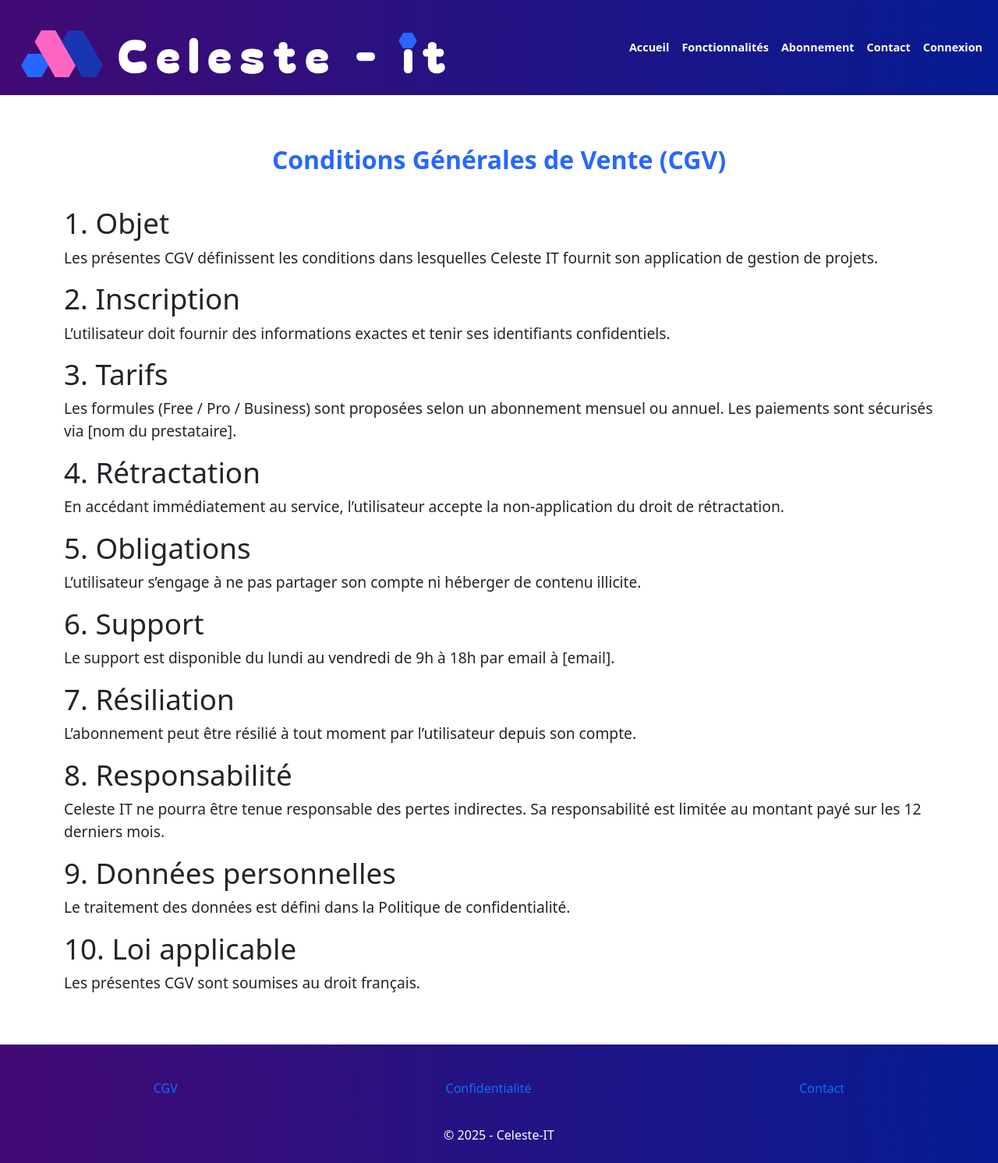
After one commit to Refka-hub93/Celeste-IT-version-2, a Symfony app: template app/templates/main/cgv.html.twig in a window 1280 px wide. The commit adds this page. Shown: the whole page at 78% size. Run offline with Twig, Linux system fonts and the light colour scheme; the template is opened without the code that fills it, so the values that code supplies are empty; some libraries are stand-ins or nearby versions.

Commit message:
meail service et footer done

```diff
--- a/app/public/css/styles.css
+++ b/app/public/css/styles.css
@@ -7,7 +7,7 @@
     --titlecolor: rgb(87, 85, 85);
     --font-color: rgb(104, 7, 117);
     --board-color: rgba(241, 236, 236, 0.767);
-    --button-table:rgb(255, 102, 196);
+    --button-table: rgb(255, 102, 196);
     font-size: 16px;
 
 }
@@ -73,6 +73,16 @@ header {
         /* Effet visuel supplémentaire */
     }
 
+    .nav-link.active {
+        color: inherit !important;
+        /* garde la couleur du thème */
+        font-weight: bold !important;
+        /* rend le lien actif gras */
+        background-color: transparent !important;
+        /* supprime le fond gris Bootstrap */
+    }
+
+
     #logonav {
         display: flex;
         align-items: center;
@@ -99,34 +109,38 @@ header {
 
     #titre {
         background: url("../images/font-header.png");
-
+        height: 60vh;
         background-size: cover;
         /* Couvre toute la zone sans déformation */
         background-position: center;
         /* Centre l'image */
         background-repeat: no-repeat;
-
+        margin: 0 !important;
         overflow: auto;
         width: 100%;
-
+        /* // Centrage Flexbox */
+        display: flex;
+        align-items: center;
+        justify-content: center;
+        text-align: center;
 
     }
 
     .contenu-texte {
+        max-width: 100%;
 
         h1 {
 
             font-size: 1.5rem;
             font-weight: bold;
             color: rgb(255, 255, 255);
-
         }
 
         p {
 
             font-size: 1rem;
             padding: 1rem;
-            margin: 1rem;
+
             color: white;
             text-align: center;
 
@@ -626,23 +640,20 @@ footer {
         }
 
         #titre {
-
+            justify-content: flex-start;
+            align-items: start;
             height: 100vh;
 
             .contenu-texte {
                 padding: 2rem;
                 max-width: 50%;
-                padding-block: 3rem;
+                margin: 2rem;
 
                 h1 {
-
                     font-size: 3rem;
-
-
                 }
 
                 p {
-
                     font-size: 2rem;
                     padding: 2rem;
                 }
--- /dev/null
+++ b/app/templates/main/cgv.html.twig
@@ -0,0 +1,59 @@
+{% extends 'base.html.twig' %}
+
+{% block title %}Conditions Générales de Vente{% endblock %}
+
+{% block body %}
+<section class="container py-5">
+  <h1 class="mb-4">Conditions Générales de Vente (CGV)</h1>
+
+  <h2>1. Objet</h2>
+  <p>
+    Les présentes CGV définissent les conditions dans lesquelles Celeste IT fournit son application de gestion de projets.
+  </p>
+
+  <h2>2. Inscription</h2>
+  <p>
+    L’utilisateur doit fournir des informations exactes et tenir ses identifiants confidentiels.
+  </p>
+
+  <h2>3. Tarifs</h2>
+  <p>
+    Les formules (Free / Pro / Business) sont proposées selon un abonnement mensuel ou annuel. Les paiements sont sécurisés via [nom du prestataire].
+  </p>
+
+  <h2>4. Rétractation</h2>
+  <p>
+    En accédant immédiatement au service, l’utilisateur accepte la non-application du droit de rétractation.
+  </p>
+
+  <h2>5. Obligations</h2>
+  <p>
+    L’utilisateur s’engage à ne pas partager son compte ni héberger de contenu illicite.
+  </p>
+
+  <h2>6. Support</h2>
+  <p>
+    Le support est disponible du lundi au vendredi de 9h à 18h par email à [email].
+  </p>
+
+  <h2>7. Résiliation</h2>
+  <p>
+    L’abonnement peut être résilié à tout moment par l’utilisateur depuis son compte.
+  </p>
+
+  <h2>8. Responsabilité</h2>
+  <p>
+    Celeste IT ne pourra être tenue responsable des pertes indirectes. Sa responsabilité est limitée au montant payé sur les 12 derniers mois.
+  </p>
+
+  <h2>9. Données personnelles</h2>
+  <p>
+    Le traitement des données est défini dans la Politique de confidentialité.
+  </p>
+
+  <h2>10. Loi applicable</h2>
+  <p>
+    Les présentes CGV sont soumises au droit français.
+  </p>
+</section>
+{% endblock %}
--- a/app/templates/partials/footer.html.twig
+++ b/app/templates/partials/footer.html.twig
@@ -1,13 +1,8 @@
 <footer>
-    <ul>
-        <li>
-            Confidentialité
-        </li>
-        <li>Conditions légales</li>
-        <li>CGV</li>
-        <li>Contact</li>
-    </ul>
-    {# <p id="copy">
-        © 2025 Celeste-It - Tous droits résevés</p> #}
-
+  <ul>
+    {# <li><a href="{{ path('app_mentions') }}">Mentions légales</a></li> #}
+    <li><a href="{{ path('app_cgv') }}">CGV</a></li>
+    <li><a href="{{ path('app_confidentialite') }}">Confidentialité</a></li>
+    <li><a href="{{ path('app_contact') }}">Contact</a></li>
+  </ul>
 </footer>
--- a/app/templates/partials/navbar.html.twig
+++ b/app/templates/partials/navbar.html.twig
@@ -1,33 +1,29 @@
+<div id="logonav">
+  <a href="/">
+    <img src="/images/logo_final.png" alt="Logo">
+  </a>
 
-
-
-     <div id="logonav">
-
-        <a href=""> <img src="/images/logo_final.png"  alt="Logo"> </a>
   <nav class="navbar navbar-expand-lg navbar-light">
     <div class="container-fluid">
-                <!-- Bouton toggle pour les petits écrans -->
-                <button class="navbar-toggler" type="button" data-bs-toggle="collapse" data-bs-target="#navbarNavDropdown" aria-controls="navbarNavDropdown" aria-expanded="false" aria-label="Toggle navigation">
+
+      <!-- Burger toggle -->
+      <button class="navbar-toggler" type="button" data-bs-toggle="collapse"
+              data-bs-target="#navbarNavDropdown" aria-controls="navbarNavDropdown"
+              aria-expanded="false" aria-label="Toggle navigation">
         <span class="navbar-toggler-icon"></span>
       </button>
-                <!-- Contenu de la navbar -->
+
+      <!-- Menu mobile -->
       <div class="collapse navbar-collapse" id="navbarNavDropdown">
         <ul class="navbar-nav g-2">
-                        <li class="nav-item">
-                            <a href="/" class="nav-link">Accueil</a>
-                        </li>
-                        <li class="nav-item">
-                            <a href="/features" class="nav-link">Fonctionnalités</a>
-                        </li>
-                        <li><a href="/subscription" class="nav-link">Abonnement</a></li> <!-- Lien vers la page d'abonnement -->
-                        <li class="nav-item">
-                            <a href="/contact" class="nav-link">Contact</a>
-                        </li>
-                        <li class="nav-item">
-                            <a href="/login" class="nav-link">Connexion</a>
-                        </li>
+          <li class="nav-item"><a href="/" class="nav-link">Accueil</a></li>
+          <li class="nav-item"><a href="/features" class="nav-link">Fonctionnalités</a></li>
+          <li class="nav-item"><a href="/subscription" class="nav-link">Abonnement</a></li>
+          <li class="nav-item"><a href="/contact" class="nav-link">Contact</a></li>
+          <li class="nav-item"><a href="/login" class="nav-link">Connexion</a></li>
         </ul>
       </div>
+
     </div>
   </nav>
 </div>
```
Also changed, not shown: app/public/js/navbar.js (+13 -35 lines), app/src/Controller/MainController.php (+27 -0 lines), app/src/Controller/RegistrationController.php (+22 -5 lines), app/src/Service/EmailService.php (added, +31 -0 lines), app/templates/emails/welcome.html.twig (+33 -2 lines), app/templates/main/ mentions.html.twig (added, +46 -0 lines), app/templates/main/confidentialite.html.twig (added, +54 -0 lines), app/templates/main/features.html.twig (+6 -6 lines), app/templates/main/index.html.twig (+1 -7 lines). Lines whose indentation alone changed are shown as unchanged.
